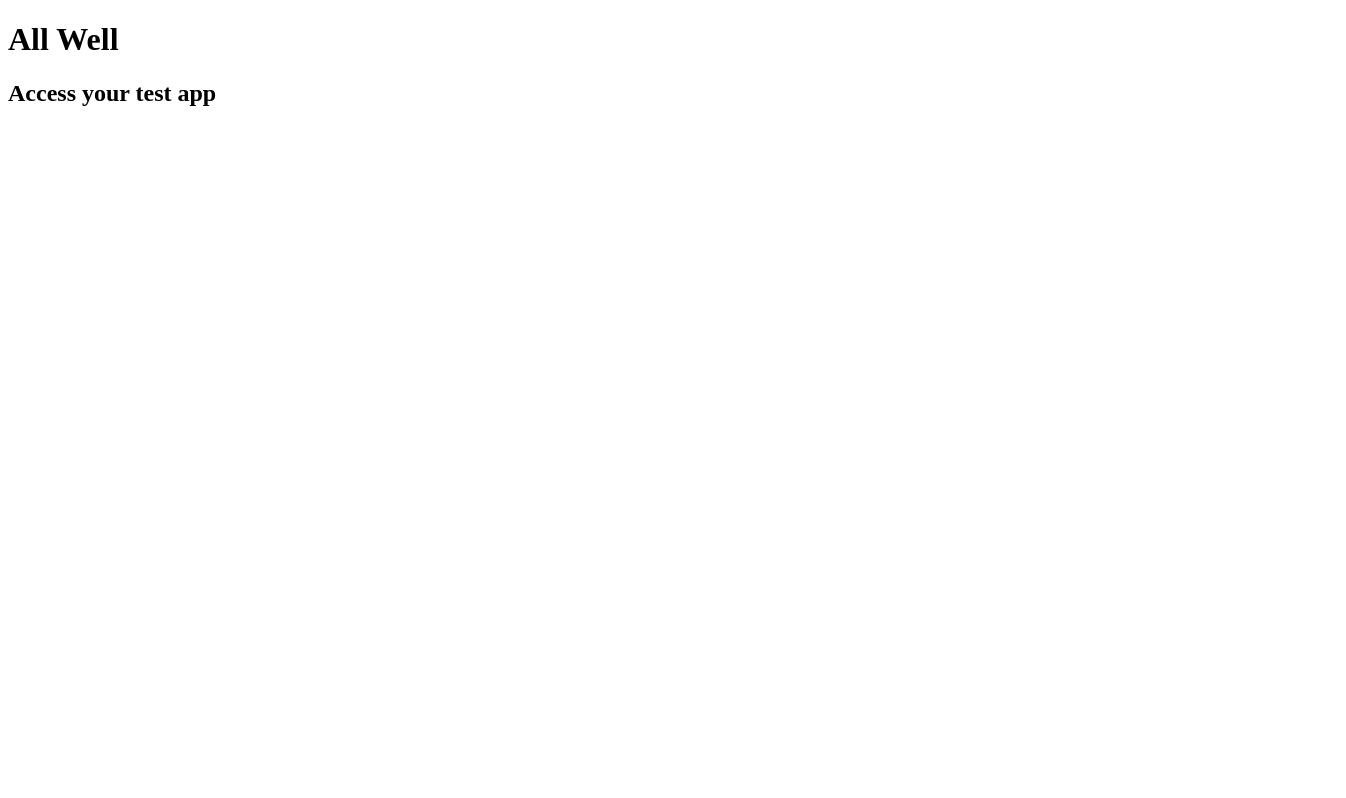
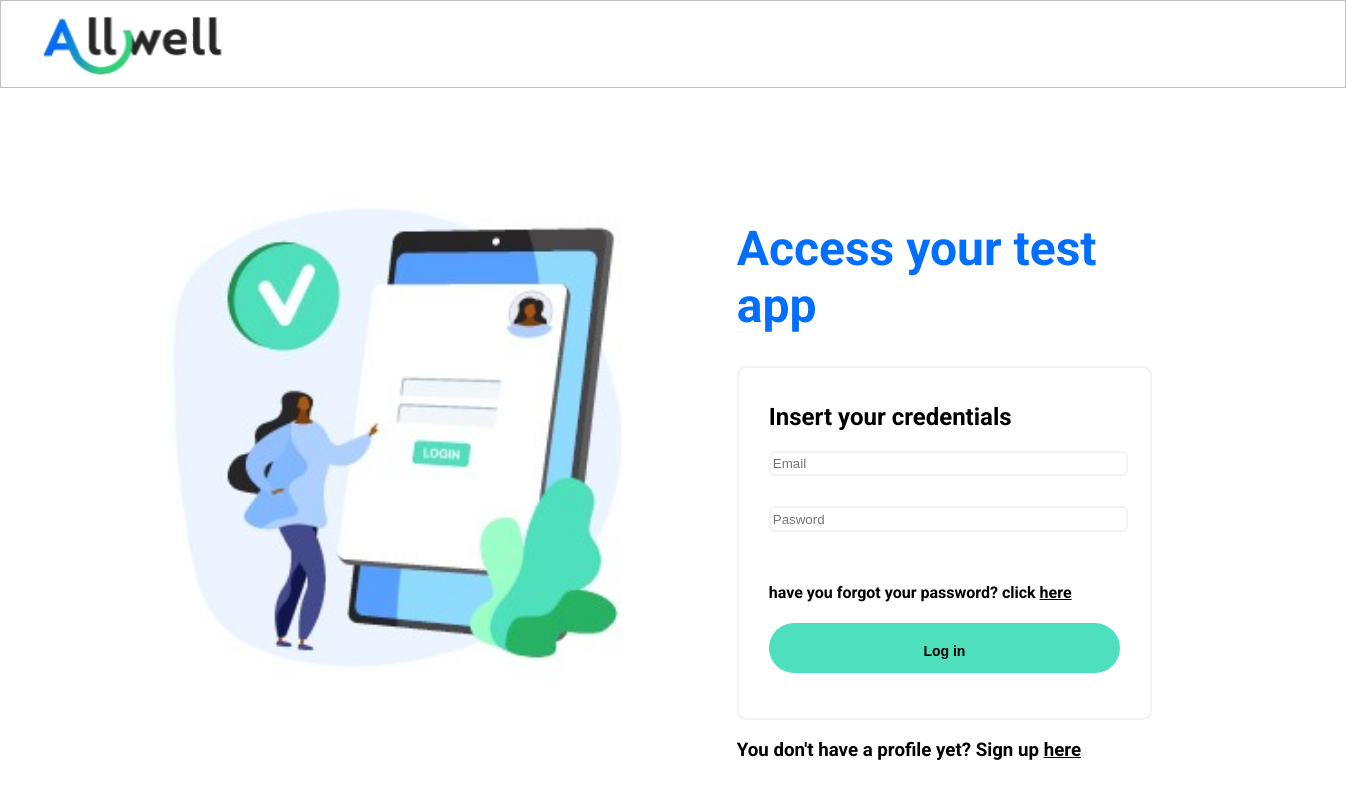
Before and after one commit to joelkm/jwt-aut-test, a plain HTML site: page client/public/log-in.html in a window 1280 px wide. Shown: the whole page, 1346 px wide, since content can reach past the window. Drawn offline with Linux system fonts and the light colour scheme.

Commit message:
Develope login page

```diff
--- a/client/public/log-in.html
+++ b/client/public/log-in.html
@@ -4,15 +4,29 @@
     <meta charset="UTF-8">
     <meta http-equiv="X-UA-Compatible" content="IE=edge">
     <meta name="viewport" content="width=device-width, initial-scale=1.0">
-    <title>Document</title>
+    <title>All Well test app - Login</title>
+    <link rel="stylesheet" href="styles.css">
+    <link rel="preconnect" href="https://fonts.googleapis.com">
+    <link rel="preconnect" href="https://fonts.gstatic.com" crossorigin>
+    <link href="https://fonts.googleapis.com/css2?family=Roboto:wght@100;300;400;500;700;900&display=swap" rel="stylesheet">
 </head>
 <body>
-    <h1>All Well</h1>
+    <nav><img src="./assets/Screenshot 2023-04-03 104052.png" alt=""></nav>
     <div class="main">
-        <h2>Access your test app</h2>
-        <form action="" method="POST">
-
-        </form>
+        <div class="form-row">
+            <img src="assets/Screenshot 2023-04-03 104140.jpg" alt="">
+            <div>
+                <h1>Access your test app</h1>
+                <form action="" method="POST" class="container">
+                    <h2>Insert your credentials</h2>
+                    <input type="email" placeholder="Email">
+                    <input type="password" placeholder="Pasword">
+                    <h4>have you forgot your password? click <a href="">here</a></h4>
+                    <input value="Log in" type="submit" class="button action-primary submit">
+                </form>
+                <h3>You don't have a profile yet? Sign up <a href="">here</a></h3>
+            </div>
+        </div>
     </div>
 </body>
 </html>
--- a/client/public/styles.css
+++ b/client/public/styles.css
@@ -51,6 +51,24 @@ h1 {
     cursor: pointer;
 }
 
+form {
+    display: flex;
+    flex-direction: column;
+    padding: 15px 30px;
+    height: 40vh;
+}
+input {
+    width: 100%;
+    height: 50px;
+    margin-bottom: 30px;
+    border: 2px solid #F2F2F2;
+    border-radius: 6px;
+}
+
+a{
+    color: black;
+}
+
 /* APP */
 .app {
     display: flex;
@@ -67,3 +85,13 @@ h1 {
     margin-top: 20px;
     margin-left: 43%;
 }
+
+/* FORM SCREENS */
+.form-row {
+    display: flex;
+    justify-content: space-evenly;
+    width: 80%;
+}
+.form-row > img {
+height: 65vh;
+}
```
Also changed, not shown: client/public/index.html (+2 -2 lines).
